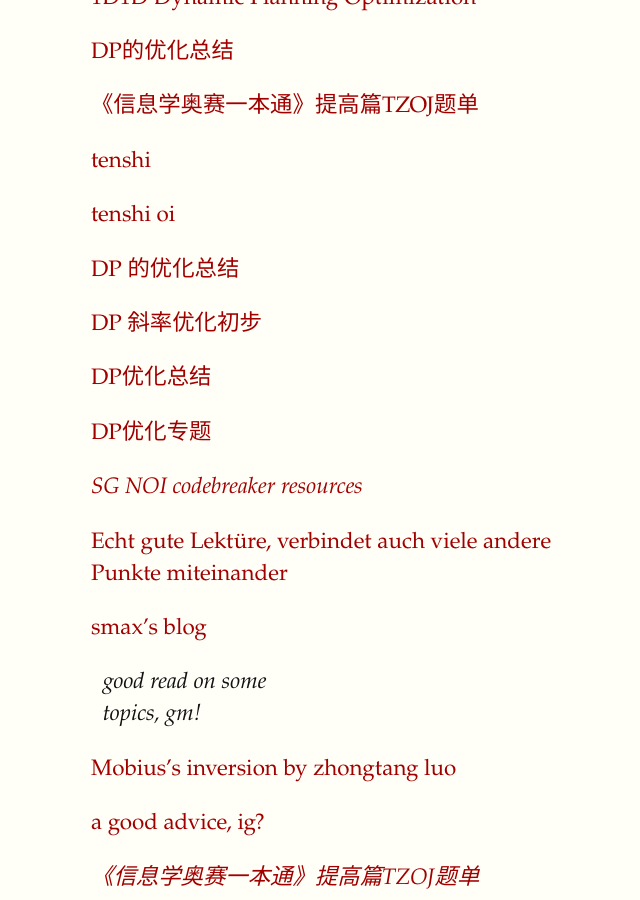
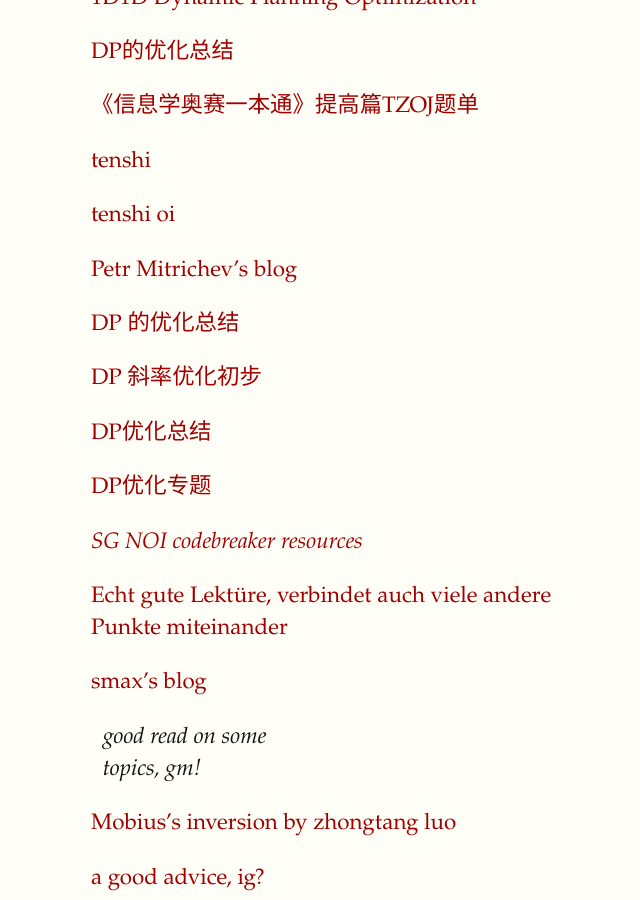
Before and after one commit to annalhq/enso-tufte, a Jekyll site: the page built from _posts/2025-09-02-oi.md, in a window 1280 px wide and 900 px high, scrolled down 2513 px. Shown: the whole window, without its empty margins (125-765 px from the left). Built offline with Jekyll 4.4.1, drawn with Linux system fonts in a browser that asks for light colours; some web fonts are replaced.

Commit message:
docs(blog): update oi

```diff
--- a/_posts/2025-09-02-oi.md
+++ b/_posts/2025-09-02-oi.md
@@ -76,6 +76,7 @@
 - [《信息学奥赛一本通》提高篇TZOJ题单](https://www.cnblogs.com/BobHuang/p/14210927.html)
 - [tenshi](https://wenku.baidu.com/view/681d161ca300a6c30c229f70.html)
 - [tenshi oi](https://www.cnblogs.com/Tenshi/category/1930517.html)
+- [Petr Mitrichev's blog](https://blog.mitrichev.ch)
 - [DP 的优化总结](https://www.cnblogs.com/flipped/p/9669202.html)
 - [DP 斜率优化初步](https://www.cnblogs.com/Tenshi/p/14481908.html)
 - [DP优化总结](https://blog.csdn.net/qq_35649707/article/details/77834685)
```
Also changed, not shown: .github/workflows/jekyll.yml, _posts/2025-08-21-Langevin.md (line endings or trailing spaces), _posts/2025-09-04-math.md (line endings or trailing spaces), 1 other file.
